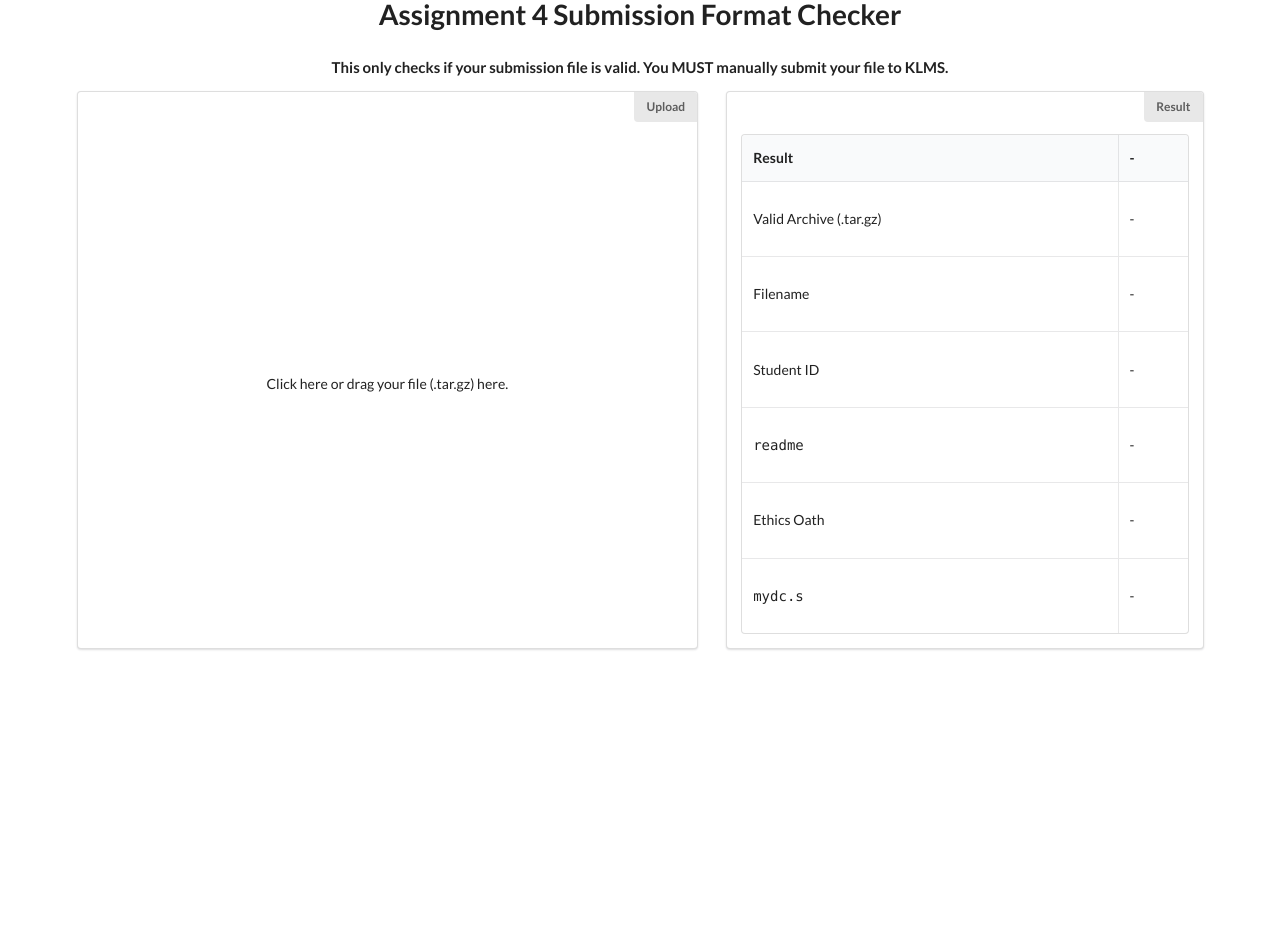
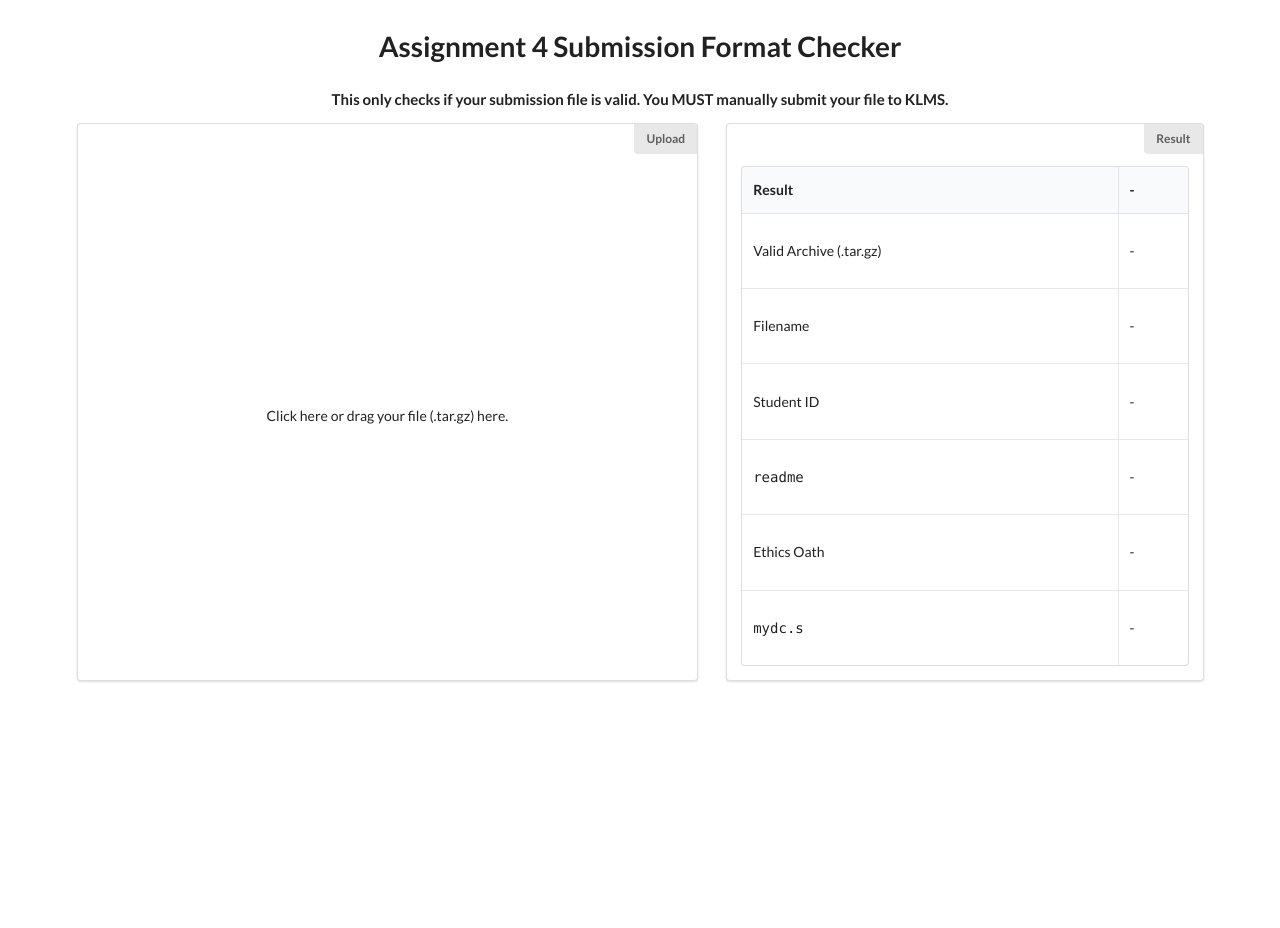
Before and after one commit to ee209-2020-fall/ee209-2020-fall, a Jekyll site: the page assignment/assignment4/checker.html, which Jekyll copies as it is, in a window 1280 px wide. Built offline with Jekyll 4.4.1, drawn with Linux system fonts in a browser that asks for light colours; before the commit the page ends 900 px from its top, so only the background shows below that.

Commit message:
Add margin

```diff
--- a/assignment/assignment4/checker.html
+++ b/assignment/assignment4/checker.html
@@ -32,7 +32,7 @@
 <body>
   <div class="ui container">
     <div class="ui center aligned">
-      <h1 class="ui center aligned header">Assignment 4 Submission Format Checker</h1>
+      <h1 class="ui center aligned header" style="margin-top: 1em;">Assignment 4 Submission Format Checker</h1>
 
       <h4 class="ui center aligned header">This only checks if your submission file is valid. You MUST manually submit
         your file to KLMS.</h4>
```
